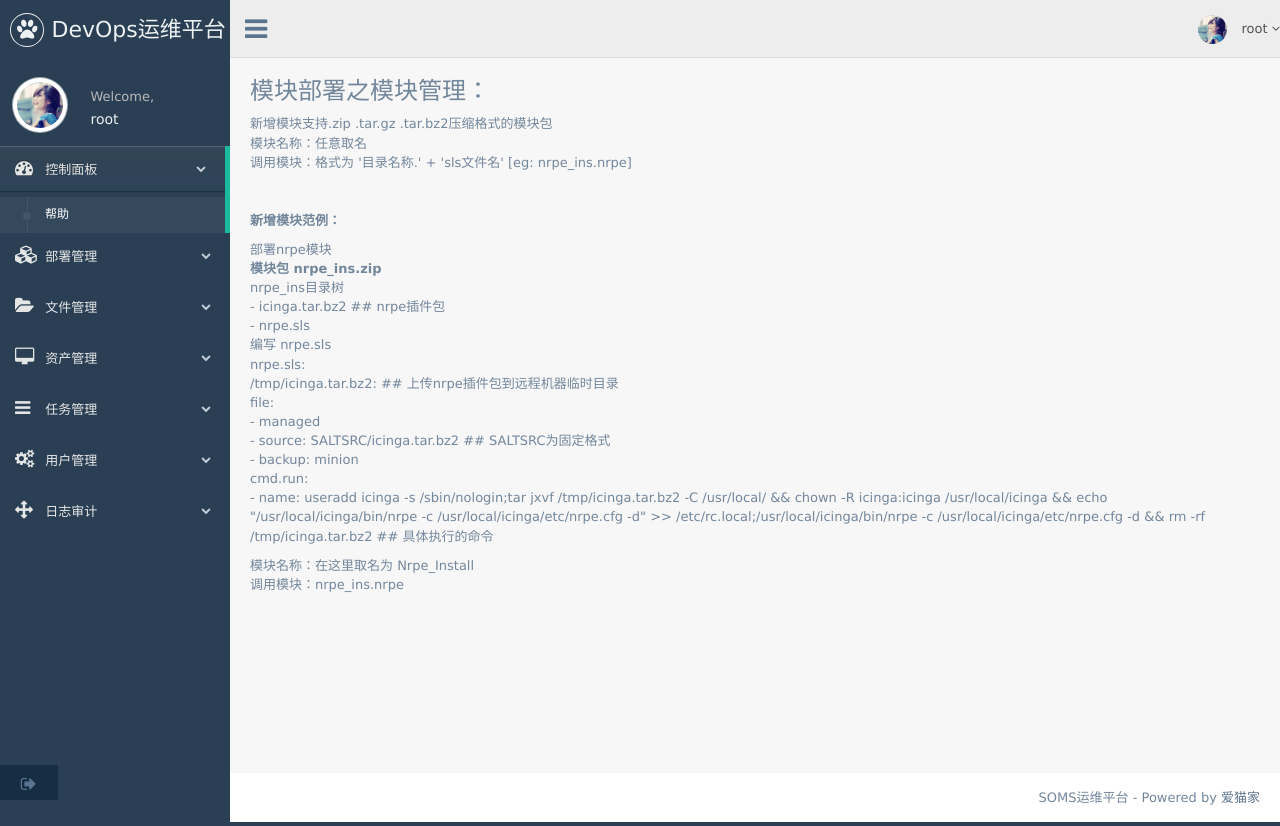
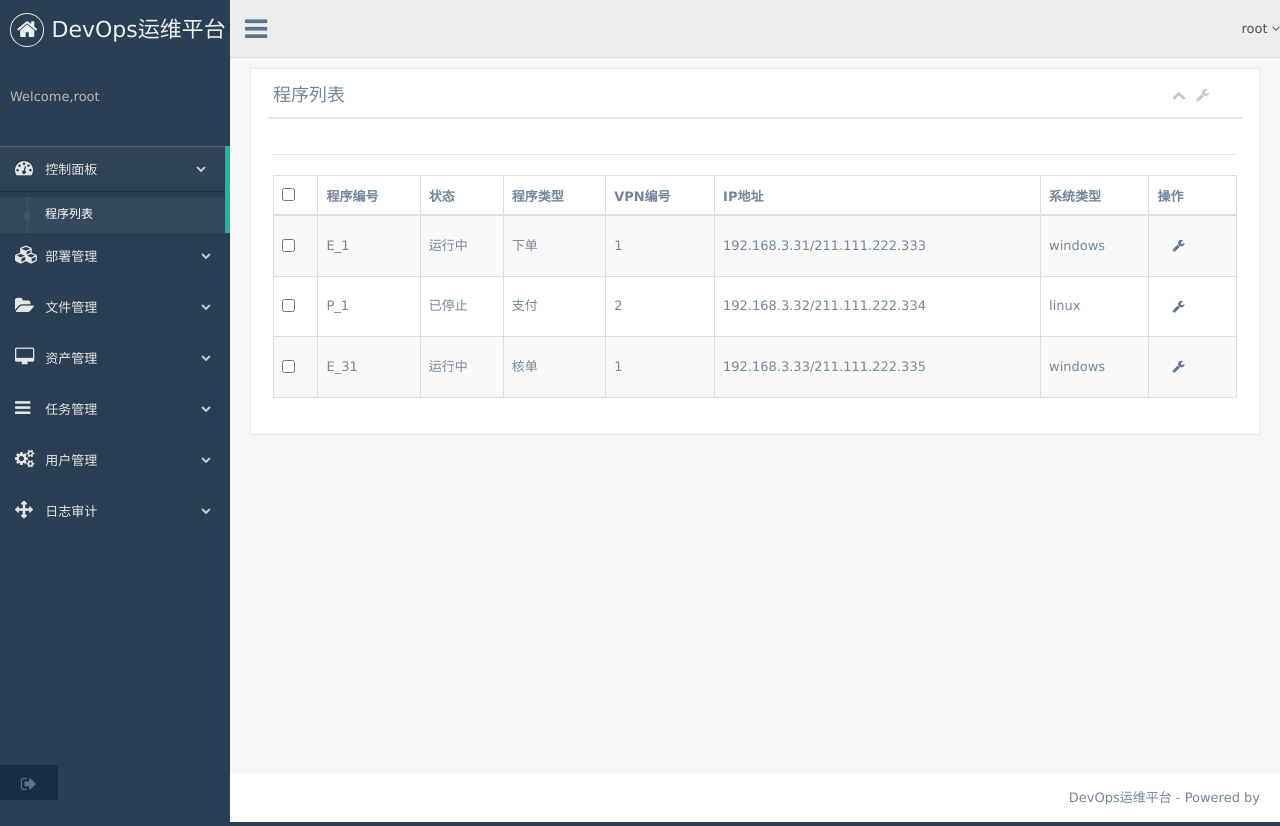
Before and after one commit to wxmgcs/devops, a Django app: page / in a window 1280 px wide. Run offline with Django 3.2, Linux system fonts and the light colour scheme; a user stored in the database is signed in; parts of the project's set-up code (start-up, migrations or seed data) failed here and were passed over; some libraries are stand-ins or nearby versions.

Commit message:
修改帮助页面为程序列表页面

```diff
--- a/templates/asset_server_list.html
+++ b/templates/asset_server_list.html
@@ -35,6 +35,7 @@
                         <button type="submit" class="btn btn-info btn-sm" name="export" value="check">导出</button>
                         <button type="submit" class="btn btn-info btn-sm" name="export" value="check_all">全部导出</button>
                     </div>
+
                     <div class="x_content table-responsive" style="border:none">
                         <div class="ln_solid"></div>
                         <table id="datatable" class="table table-striped table-bordered">
--- a/templates/base.html
+++ b/templates/base.html
@@ -25,19 +25,19 @@
                 <div class="col-md-3 left_col">
                     <div class="left_col scroll-view">
                         <div class="navbar nav_title" style="border: 0;">
-                            <a href="/" class="site_title"><i class="fa fa-paw"></i> <span>DevOps运维平台</span></a>
+                            <a href="/" class="site_title"><i class="fa fa-home"></i> <span>DevOps运维平台</span></a>
                         </div>
 
                         <div class="clearfix"></div>
 
                         <!-- menu profile quick info -->
                         <div class="profile">
-                            <div class="profile_pic">
-                                <img src="/static/img/avatar2.jpg" alt="..." class="img-circle profile_img">
-                            </div>
+                            <!--<div class="profile_pic">-->
+                                <!--<img src="/static/img/avatar2.jpg" alt="..." class="img-circle profile_img">-->
+                            <!--</div>-->
                             <div class="profile_info">
-                                <span>Welcome,</span>
-                                <h2>{% if request.user.first_name %}{{ request.user.first_name  }}{% else %}{{ request.user  }}{% endif %}</h2>
+                                <span>Welcome,{% if request.user.first_name %}{{ request.user.first_name  }}{% else %}{{ request.user  }}{% endif %}</span>
+                                <!--<h2></h2>-->
                             </div>
                         </div>
                         <!-- /menu profile quick info -->
@@ -50,10 +50,10 @@
                                 <ul class="nav side-menu">
                                     <li><a><i class="fa fa-tachometer"></i> 控制面板 <span class="fa fa-chevron-down"></span></a>
                                     <ul class="nav child_menu">
-                                        <li><a href="/">帮助</a></li>
+                                        <li><a href="/">程序列表</a></li>
                                     </ul>
                                     </li>
-                                    {% if perms.deploy.view_deploy %}
+                                    <!--{% if perms.deploy.view_deploy %}-->
                                     <li><a><i class="fa fa-cubes"></i> 部署管理 <span class="fa fa-chevron-down"></span></a>
                                     <ul class="nav child_menu">
                                         {% if request.user.is_superuser %}
@@ -170,7 +170,7 @@
                                 <ul class="nav navbar-nav navbar-right">
                                     <li class="">
                                     <a href="javascript:;" class="user-profile dropdown-toggle" data-toggle="dropdown" aria-expanded="false">
-                                        <img src="/static/img/avatar2.jpg" alt="">
+                                        <!--<img src="/static/img/avatar2.jpg" alt="">-->
                                         {% if request.user.first_name %}
                                             {{ request.user.first_name  }}
                                         {% else %}
@@ -198,7 +198,7 @@
                     <!-- footer content -->
                     <footer>
                         <div class="pull-right">
-                            SOMS运维平台 - Powered by <a href="https://imaojia.com" target="_blank">爱猫家</a>
+                            DevOps运维平台 - Powered by <a href="" target="_blank"></a>
                         </div>
                         <div class="clearfix"></div>
                     </footer>
--- /dev/null
+++ b/templates/program_list.html
@@ -0,0 +1,160 @@
+{% extends 'base.html' %}
+
+{% block css %}
+<link href="/static/css/dataTables.bootstrap.min.css" rel="stylesheet">
+{% endblock %}
+{% block content %}
+<div class="right_col" role="main">
+    <div class="">
+        <div class="clearfix"></div>
+
+        <div class="row">
+            <div class="col-md-12 col-sm-12 col-xs-12">
+                <div class="x_panel">
+                    <div class="x_title">
+                        <h2>程序列表</h2>
+                        <ul class="nav navbar-right panel_toolbox">
+                            <li><a class="collapse-link"><i class="fa fa-chevron-up"></i></a>
+                            </li>
+                            <li class="dropdown">
+                                <a href="#" class="dropdown-toggle" data-toggle="dropdown" role="button"
+                                   aria-expanded="false"><i class="fa fa-wrench"></i></a>
+                                <ul class="dropdown-menu" role="menu">
+                                    <li><a href="#">Settings 1</a>
+                                    </li>
+                                    <li><a href="#">Settings 2</a>
+                                    </li>
+                                </ul>
+                            </li>
+                            <li><a class="close-link"><i class="fa fa-close"></i></a>
+                            </li>
+                        </ul>
+                        <div class="clearfix"></div>
+                    </div>
+                    <form class="form-horizontal form-border" method="get" action="" name="formName">
+
+                        <div class="x_content table-responsive" style="border:none">
+                            <div class="ln_solid"></div>
+                            <table id="datatable" class="table table-striped table-bordered">
+                                <thead>
+                                <tr>
+                                    <th><input type="checkbox" name="alls" onClick="selectAll('formName','id')"
+                                               title="全选/反选"></th>
+                                    <th>程序编号</th>
+                                    <th>状态</th>
+                                    <th>程序类型</th>
+                                    <th>VPN编号</th>
+                                    <th>IP地址</th>
+                                    <th>系统类型</th>
+                                    <th>操作</th>
+                                </tr>
+                                </thead>
+                                <tbody>
+                                {% for program in all_program %}
+                                <tr id="{{ program.pk }}">
+                                    <td><input class="icheck" type="checkbox" value="{{ program.pk }}" name="id"></td>
+                                    <!--<td><a href="{% url 'server_info' %}?aid={{ program.pk }}"><i class="fa fa-envelope"></a></td>-->
+                                    <td>{{ program.id }}</td>
+                                    {% if program.status %}
+                                    <td>{{ "运行中" }}</td>
+                                    {% else %}
+                                    <td>{{ "已停止" }}</td>
+                                    {% endif %}
+
+                                    {% if program.type == 1 %}
+                                    <td>{{ "下单" }}</td>
+                                    {% elif program.type == 2 %}
+                                    <td>{{ "支付" }}</td>
+                                    {% else %}
+                                    <td>{{ "核单" }}</td>
+                                    {% endif %}
+                                    <td>{{ program.vpn_number }}</td>
+                                    <td>{{ program.ip }}</td>
+                                    {% if program.os_type == 1 %}
+                                    <td>{{ "windows" }}</td>
+                                    {% else %}
+                                    <td>{{ "linux" }}</td>
+                                    {% endif %}
+                                    <td align="left">
+                                        <ul class="nav navbar-left">
+                                            <li class="dropdown">
+                                                <a href="#" data-toggle="dropdown" role="button"
+                                                   aria-expanded="false"><i class="fa fa-wrench"></i></a>
+                                                <ul class="dropdown-menu" role="menu">
+                                                    <li><a href="#">程序管理</a>
+                                                    </li>
+                                                    <li><a href="#">日志管理</a>
+                                                    </li>
+                                                    <li><a href="#">修改信息</a>
+                                                    </li>
+                                                    <li><a href="#">监控</a>
+                                                    </li>
+                                                    <li><a href="#">远程命令</a>
+                                                    </li>
+                                                </ul>
+                                            </li>
+                                        </ul>
+                                    </td>
+                                </tr>
+                                {% endfor %}
+                                </tbody>
+                            </table>
+                        </div>
+                    </form>
+                </div>
+            </div>
+        </div>
+    </div>
+</div>
+
+<script>
+/* 全选/反选
+   formName所在form的name值
+   checkboxName checkbox的name值
+   注意：所有checkbox的name值必须一样
+*/
+var checkedAll = false;
+function selectAll(formName,checkboxName){
+    var form = document.all.item(formName);
+    var elements = form.elements[checkboxName];
+    for(var i=0;i<elements.length;i++){
+        var e = elements[i];
+        if(checkedAll){
+            e.checked = false;
+            form.alls.checked = false;
+        }else{
+            e.checked = true;
+            form.alls.checked = true;
+        }
+    }
+    if(checkedAll){
+        checkedAll = false;
+    }else{
+        checkedAll = true;
+    }
+}
+/* 检查是否有checkbox被选中
+   checkbox的name值必须一样，这样才能达到全选效果
+*/
+function checkAll(formName,checkboxName){
+    var hasCheck = false;
+    var form = document.all.item(formName);
+    var elements = form.elements[checkboxName];
+    for(var i=0;i<elements.length;i++){
+        var e = elements[i];
+        if(e.checked){
+            hasCheck = true;
+        }
+    }
+    return hasCheck;
+}
+/* 执行操作 */
+function do_action(){
+    if(!checkAll("formName","id")){
+        alert("请至少选择一项！");
+    }
+}
+
+
+</script>
+{% endblock %}
--- a/userauth/templates/registration/base.html
+++ b/userauth/templates/registration/base.html
@@ -35,8 +35,8 @@
               <div class="clearfix"></div>
               <br />
 	      <div>
-                <h1><i class="fa fa-paw"></i> SOMS运维平台</h1>
-                <p>Copyright &copy; 2015-{% now "Y" %}. Powered by <a href="http://imaojia.com" target="_blank">爱猫家</a>. <br />Privacy and Terms</p>
+                <h1>DevOps运维平台</h1>
+                <p>Copyright &copy; 2017-{% now "Y" %}. Powered by <a href="http://www.changty.com/" target="_blank">CTU</a>. <br/></p>
               </div>
     	<!-- footer end -->
           </section>
--- a/userauth/views.py
+++ b/userauth/views.py
@@ -39,7 +39,7 @@ from userperm.views import UserIP
 from userperm.models import Message
 
 import json
-
+import StringIO
 from .forms import *
 
 
@@ -63,9 +63,36 @@ def deprecate_current_app(func):
         return func(*args, **kwargs)
     return inner
 
+
+
+def  get_programlist():
+    all_program = []
+    # status = 1 '运行中', status = 0,已停止
+    all_program.append(dict(pk=1,id='E_1',status=1,type=1,vpn_number=1,ip='192.168.3.31/211.111.222.333',os_type=1,operator=1))
+    all_program.append(dict(pk=2,id='P_1',status=0,type=2,vpn_number=2,ip='192.168.3.32/211.111.222.334',os_type=2,operator=1))
+    all_program.append(dict(pk=3,id='E_31',status=1,type=3,vpn_number=1,ip='192.168.3.33/211.111.222.335',os_type=1,operator=1))
+    return all_program
+
+
+
 @login_required
 def index(request):
-    return render(request, 'devops_help.html', {})
+    '''
+    获取服务器资产信息
+    '''
+    if request.method == 'GET':
+
+        if request.user.has_perm('asset.view_asset'):
+            ret = ''
+            all_program = get_programlist()
+
+
+
+            print request.GET
+        else:
+            raise Http404
+        return render(request, 'program_list.html', {'all_program': all_program})
+
 
 @deprecate_current_app
 @sensitive_post_parameters()
```
Also changed, not shown: DEV.md (added, +44 -0 lines), README.md, asset/migrations/0001_initial.py (added), db.sqlite3 (added), deploy/migrations/0001_initial.py (added), deploy/migrations/0002_auto_20170712_0935.py (added), templates/devops_help.html (indentation only), userauth/migrations/0001_initial.py (added), userperm/migrations/0001_initial.py (added), 3 other files.
